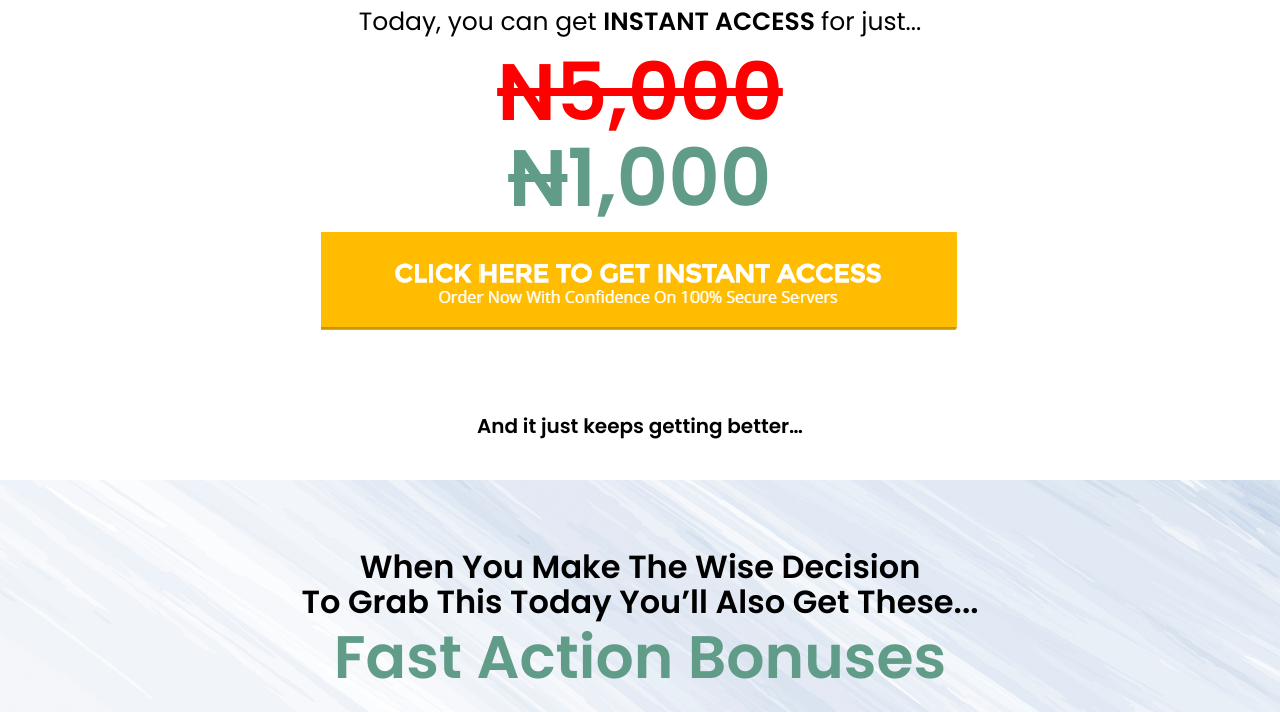
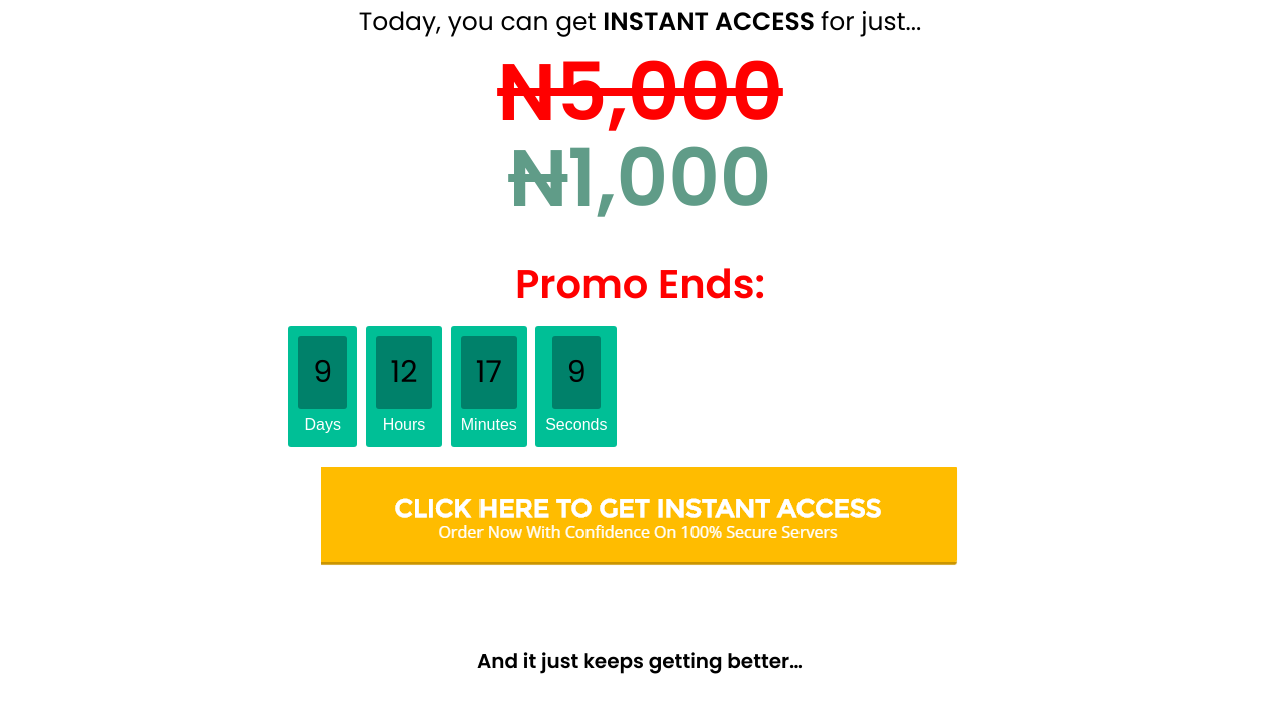
Before and after one commit to kingztech2019/videomarketing, a plain HTML site: page index.html in a window 1280 px wide. Shown: the part 5296-6008 px from the top of the page. Drawn offline with Linux system fonts and the light colour scheme.

Commit message:
second commit

```diff
--- /dev/null
+++ b/css/countdown.css
@@ -0,0 +1,36 @@
+/*body{
+    text-align: center;
+    background: #00ECB9;
+  font-family: sans-serif;
+  font-weight: 100;
+}
+h1{
+  color: #396;
+  font-weight: 100;
+  font-size: 40px;
+  margin: 40px 0px 20px;
+} */
+ #clockdiv{
+    font-family: sans-serif;
+    color: #fff;
+    display: inline-block;
+    font-weight: 100;
+    text-align: center;
+    font-size: 30px;
+}
+#clockdiv > div{
+    padding: 10px;
+    border-radius: 3px;
+    background: #00BF96;
+    display: inline-block;
+}
+#clockdiv div > span{
+    padding: 15px;
+    border-radius: 3px;
+    background: #00816A;
+    display: inline-block;
+}
+.smalltext{
+    padding-top: 5px;
+    font-size: 16px;
+}
--- a/index.html
+++ b/index.html
@@ -16,6 +16,7 @@
   <link rel="stylesheet" href="css/bootstrap.min.css">
   <link rel="stylesheet" href="css/fontawesome.min.css">
   <link rel="stylesheet" href="css/custom.css">
+  <link rel="stylesheet" href="css/countdown.css">
 
   <!-- JS -->
   <script src="js/scrollReveal.js"></script>
@@ -219,6 +220,28 @@
               <p style="text-align: center; font-size: 25px; padding-top: 0px; ">Today, you can get <span style=" font-weight: 800; "> INSTANT ACCESS </span> for just...</p>
               <h1 class="for-mobile"  style="text-align: center; margin-top: -12px; font-size: 80px; font-weight: 600; color: red;"><s>N5,000</s></h1>
               <h1 class="for-mobile"  style="text-align: center; margin-top: -12px; font-size: 80px; font-weight: 600; color: #609c88;"><s><s>N</s></s>1,000</h1>
+              <h1 style="color: red; font-weight: bolder; font-size: 40px; margin: 40px 0px 20px;">Promo Ends:</h1>
+<div id="clockdiv">
+  <div>
+    <span class="days" id="day"></span>
+    <div class="smalltext">Days</div>
+  </div>
+  <div>
+    <span class="hours" id="hour"></span>
+    <div class="smalltext">Hours</div>
+  </div>
+  <div>
+    <span class="minutes" id="minute"></span>
+    <div class="smalltext">Minutes</div>
+  </div>
+  <div>
+    <span class="seconds" id="second"></span>
+    <div class="smalltext">Seconds</div>
+  </div>
+</div>
+
+
+              <p style="font-size:40px; text-align: center;" id="demo"></p>
               <p class="text-center"><a href="https://paystack.com/pay/videomarketingmastery" target="blank"><img src="images/buy-button-2.png" align="Buy Now"></a></p>
             </div>
             <p class="text-center" style="margin-top: 10px; font-size: 20px; font-weight: bolder;">And it just keeps getting better…</p>
@@ -411,5 +434,6 @@
      window.scrollReveal = new scrollReveal();
     });
   </script>
+  <script type="text/javascript" src="js/countDown.js"></script>
 </body>
 </html>
--- /dev/null
+++ b/js/countDown.js
@@ -0,0 +1,38 @@
+// var deadline = new Date("July 15, 2020 15:37:25").getTime();
+// var x = setInterval(function() {
+// var now = new Date().getTime();
+// var t = deadline - now;
+// var days = Math.floor(t / (1000 * 60 * 60 * 24));
+// var hours = Math.floor((t%(1000 * 60 * 60 * 24))/(1000 * 60 * 60));
+// var minutes = Math.floor((t % (1000 * 60 * 60)) / (1000 * 60));
+// var seconds = Math.floor((t % (1000 * 60)) / 1000);
+// document.getElementById("demo").innerHTML = days + "d "
+// + hours + "h " + minutes + "m " + seconds + "s ";
+//     if (t < 0) {
+//         clearInterval(x);
+//         document.getElementById("demo").innerHTML = "EXPIRED";
+//     }
+// }, 1000);
+
+var deadline = new Date("July 21, 2020 23:59:00").getTime();
+
+var x = setInterval(function() {
+
+var now = new Date().getTime();
+var t = deadline - now;
+var days = Math.floor(t / (1000 * 60 * 60 * 24));
+var hours = Math.floor((t%(1000 * 60 * 60 * 24))/(1000 * 60 * 60));
+var minutes = Math.floor((t % (1000 * 60 * 60)) / (1000 * 60));
+var seconds = Math.floor((t % (1000 * 60)) / 1000);
+document.getElementById("day").innerHTML =days ;
+document.getElementById("hour").innerHTML =hours;
+document.getElementById("minute").innerHTML = minutes;
+document.getElementById("second").innerHTML =seconds;
+if (t < 0) {
+        clearInterval(x);
+        document.getElementById("demo").innerHTML = "PROMO EXPIRED";
+        document.getElementById("day").innerHTML ='0';
+        document.getElementById("hour").innerHTML ='0';
+        document.getElementById("minute").innerHTML ='0' ;
+        document.getElementById("second").innerHTML = '0'; }
+}, 1000);
```
Also changed, not shown: js/main.js (+16 -0 lines).
